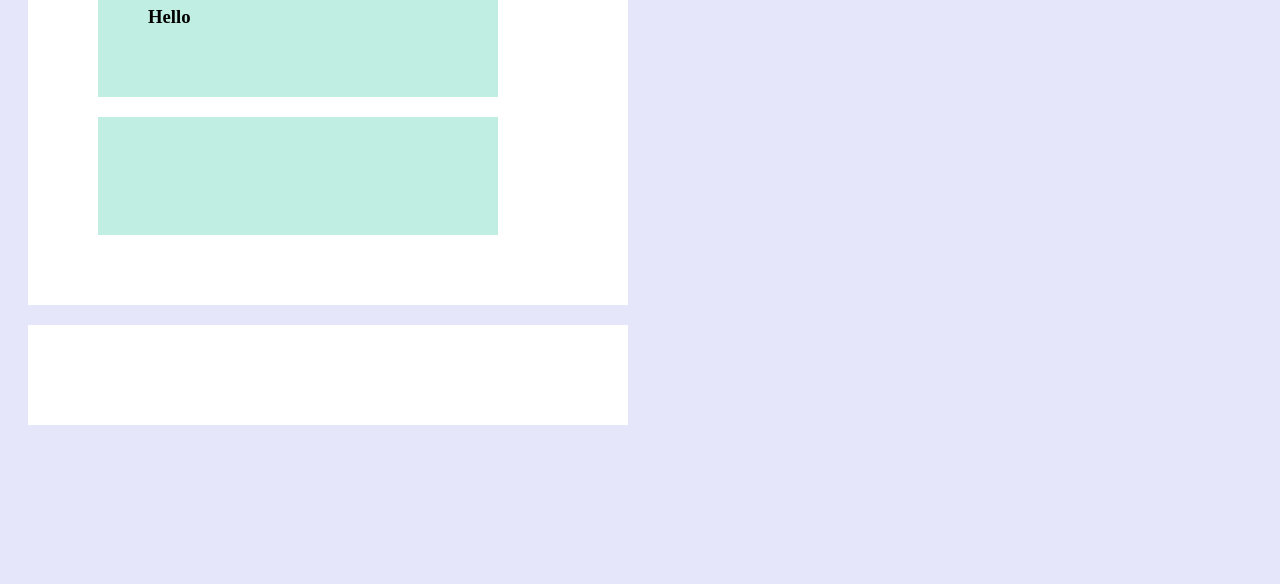
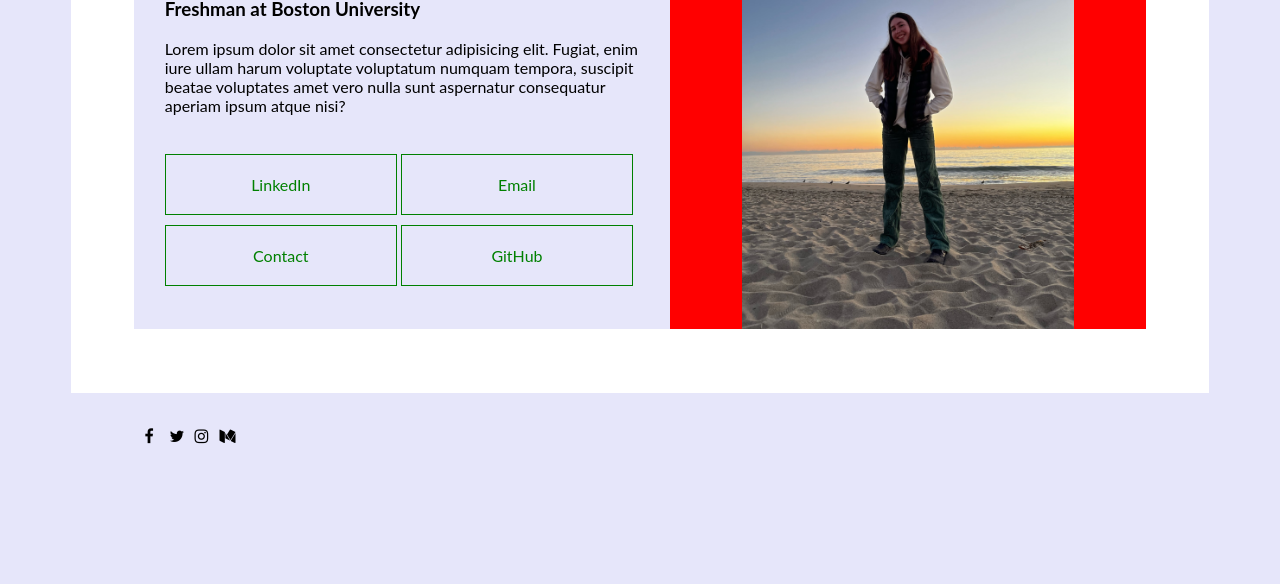
Before and after one commit to amelia-liston/website, a plain HTML site: page index.html in a window 1280 px wide. Shown: the part 216-800 px from the top of the page. Drawn offline with Linux system fonts and the light colour scheme.

Commit message:
second push

```diff
--- a/index.html
+++ b/index.html
@@ -6,24 +6,38 @@
     <meta name="viewport" content="width=device-width, initial-scale=1.0">
     <link rel="stylesheet" href="styles.css">
     <link rel="preconnect" href="https://fonts.googleapis.com">
+    <link rel="stylesheet" href="https://cdnjs.cloudflare.com/ajax/libs/font-awesome/4.7.0/css/font-awesome.min.css" />
     <title>Document</title>
 </head>
 <body>
     <div class="card">
         <div class="left">
             <h1>Amelia Liston</h1>
-            <h3>Hello</h3>
-            <p></p>
+            <h3>Freshman at Boston University</h3>
+            <p>Lorem ipsum dolor sit amet consectetur adipisicing elit. Fugiat, enim iure ullam harum voluptate voluptatum numquam tempora, suscipit beatae voluptates amet vero nulla sunt aspernatur consequatur aperiam ipsum atque nisi?</p>
             <div class="btn-container">
-                <a href=""></a>
+                <div class="top-btn">
+                    <a href="#" class='btn'>LinkedIn</a>
+                    <a href=""class='btn'>Email</a>
+                </div>
+                <div class="botton-btn">
+                    <a href=""class='btn'>Contact</a>
+                    <a href=""class='btn'>GitHub</a>
+                </div>
+
                 <!--this is an anchor tag, put link-->
             </div>
         </div>
         <div class="right">
-            <img src="" alt="">
+            <img src="./IMG-0111.JPG" alt="">
         </div>
     </div>
-    <div class="footer"></div>
+    <div class="footer">
+        <a href="#" class="fa fa-facebook"></a>
+        <a href="#" class="fa fa-twitter"></a>
+        <a href="#" class="fa fa-instagram"></a>
+        <a href="#" class="fa fa-medium"></a>
+    </div>
 
 </body>
 </html>
--- a/styles.css
+++ b/styles.css
@@ -1,49 +1,84 @@
 body{
+    justify-content: center;
+    display: flex;
+    flex-direction: column;
     background-color: lavender;
+    font-family: 'Lato', sans-serif;
+    align-items: center;
+    margin-top: 3%;
 }
 
-h1{
-    font-family: 'Lato', sans-serif;
 
-}
-h3{
+
+/*Style a class*/
+.card{
+    width: 80%;
+    padding: 5%;
+    height: 70%;
+    background-color: white;
+    display: flex;
+    flex-direction: row;
+    align-self: center;
+
 
 }
 
-/*Style a class*/
-.card{
-    width: 500px;
-    border: 15px;
-    padding: 50px;
-    margin: 20px;
-    background-color: white;
-}
+.footer{
+    display: flex;
+    width: 80%;
+    flex-direction: row;
+    padding: 2%;
+    margin-bottom: -2%;
 
-.footer{
-    width: 500px;
-    border: 15px;
-    padding: 50px;
-    margin: 20px;
-    background-color: white;
+
+
 
 }
 
 .right{
-    width: 300px;
-    border: 15px;
-    padding: 50px;
-    margin: 20px;
-    background-color: rgb(193, 238, 226);
+    width: 50%;
+    background-color: red;
+    display: flex;
+    justify-content: center;
 }
 
 .left{
-    width: 300px;
-    border: 15px;
-    padding: 50px;
-    margin: 20px;
-    background-color: rgb(193, 238, 226);
+    width: 50%;
+    background-color: lavender;
+    padding: 3%;
+}
+
+img{
+    width: 70%;
+    justify-content: center;
+}
+
+.btn-container{
+    padding-top: 5%;
 }
 /*Style a id*/
-#btn{
+.btn{
+    border: 1px solid;
+    padding: 20px;
+    color: green;
+}
 
+a{
+    display: inline-block;
+    width: 30%;
+    text-decoration: none;
+    text-align: center;
+    width: 40%;
 }
+
+.botton-btn{
+    padding-top: 2%;
+}
+
+.fa{
+    padding: 10px;
+    font-size: 30px;
+    width: 5px;
+    text-decoration: none;
+    color: black;
+}
```
